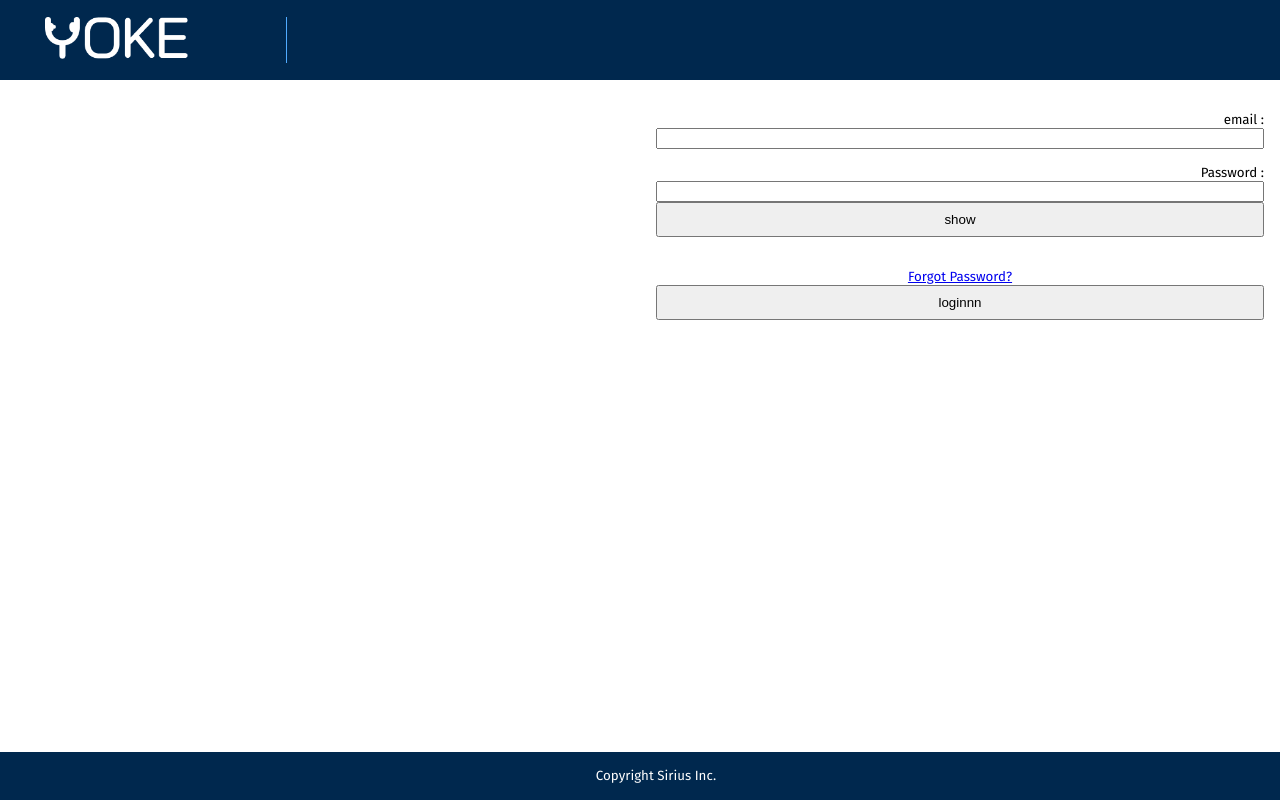
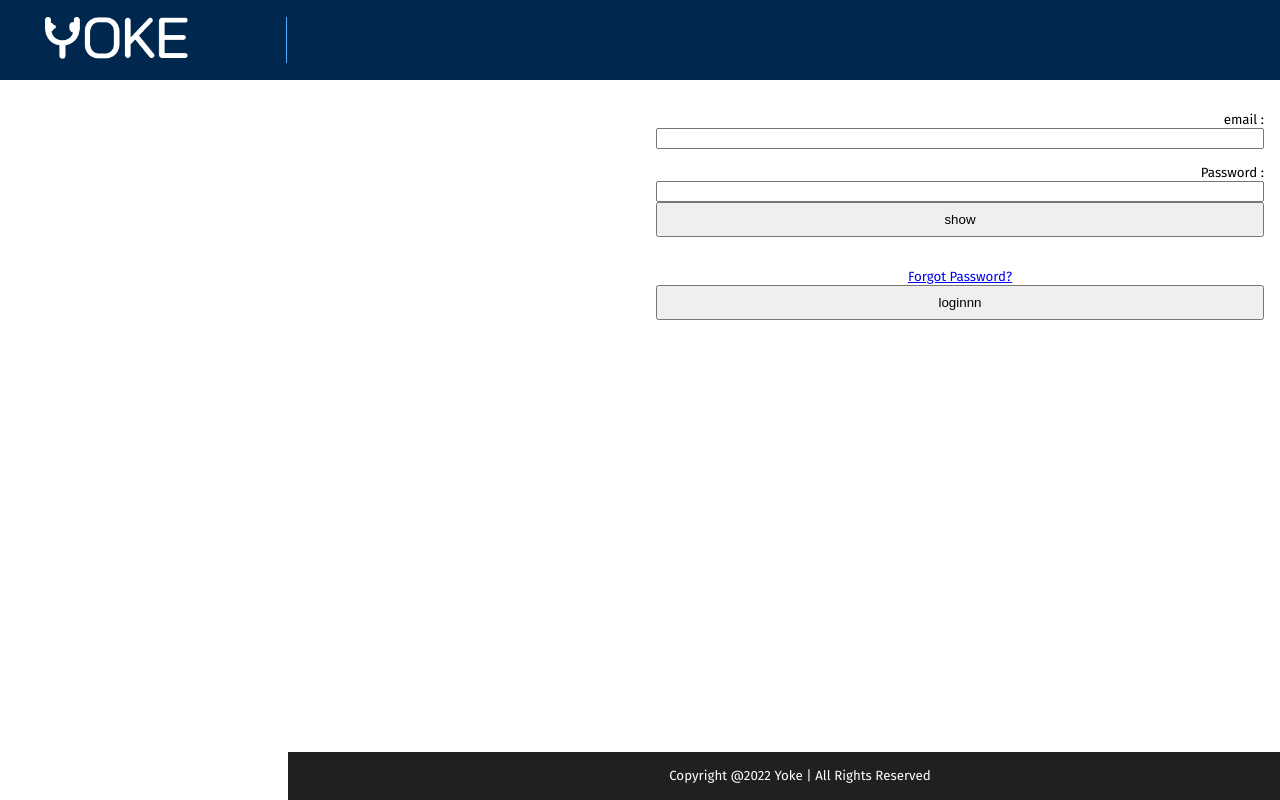
Before and after one commit to adilsaju/yoke, a React (Create React App) app in the folder client/: page /login in a window 1280 px wide. Built offline with nearby package versions, Linux system fonts and the light colour scheme; a web font is replaced by a local one.

Commit message:
admin: style footer and fized z index of side menu

```diff
--- a/client/src/App.css
+++ b/client/src/App.css
@@ -18,6 +18,10 @@ body{
   font-size: smaller;
   margin: 0;
   padding: 0;
+}
+
+.fontFira {
+  font-family: 'Fira Sans', Helvetica, sans-serif;
 }
 
 .three {
@@ -77,7 +81,7 @@ button{
 }
 
 footer{
-  background-color: #00284E;
+  background-color: #202020;
   padding: 2rem;
   position: fixed;
    left: 0;
@@ -160,10 +164,6 @@ nav ul{
   padding: 0;
 }
 
-.Nav-menu{
-  background-color: #00284E;
-  width: 18rem;
-}
 
 .fullpage{
   display: grid;
@@ -176,15 +176,6 @@ td a,.studentupload a{
   color: black;
 }
 
-footer{
-  height: 1rem;
-  padding: 1rem;
-}
-
-footer p{
-  padding: 0;
-  margin: 0;
-}
 .page-name{
   padding-left: 1rem;
 
--- a/client/src/components/AdminDashboard/TravelOrder.css
+++ b/client/src/components/AdminDashboard/TravelOrder.css
@@ -37,10 +37,6 @@
 
 .maskPw {
     -webkit-text-security: disc !important;
-}
-
-.fontFira {
-    font-family: 'Fira Sans', Helvetica, sans-serif;
 }
 
 .division {
--- a/client/src/components/Footer.js
+++ b/client/src/components/Footer.js
@@ -1,10 +1,11 @@
 import React from 'react'
+import './HeaderFooter.css'
 
 const Footer = () => {
   return (
 
         <footer>
-          <p>Copyright Sirius Inc.</p>
+          <p className="fontFira">Copyright @2022 Yoke | All Rights Reserved</p>
         </footer>
 
   )
--- a/client/src/components/Header.js
+++ b/client/src/components/Header.js
@@ -2,7 +2,7 @@ import React from 'react';
 import { Link } from "react-router-dom";
 import { useState,useEffect, useContext } from 'react';
 import {UserContext} from '../Contexts/UserContext'
-import "./Header.css"
+import './HeaderFooter.css'
 
 const Header = () => {
 const {pageTitle} = useContext(UserContext);
--- a/client/src/components/Header.css
+++ b/client/src/components/HeaderFooter.css
@@ -24,3 +24,17 @@ header img{
     padding-left: 2.8rem;
     max-width: 50%;
 }
+
+
+ /* **** FOOTER ****  */
+ footer{
+    height: 1rem;
+    padding: 1rem;
+    width: calc(100% - 18rem);
+    left: 18rem;
+  }
+
+  footer p{
+    padding: 0;
+    margin: 0;
+  }
--- a/client/src/components/Navbar/SideMenu.js
+++ b/client/src/components/Navbar/SideMenu.js
@@ -1,5 +1,7 @@
 import React from 'react'
 import { Routes, Route, Link } from "react-router-dom";
+import './sideMenu.css';
+
 const SideMenu = () => {
   return (
     <div className='Nav-menu'>
--- a/client/src/components/Navbar/sideMenu.css
+++ b/client/src/components/Navbar/sideMenu.css
@@ -1,3 +1,10 @@
+
+.Nav-menu{
+    background-color: #00284E;
+    width: 18rem;
+    z-index: 1;
+  }
+
 nav img {
     max-width: 1.25rem;
     padding-right: 1rem;
```
